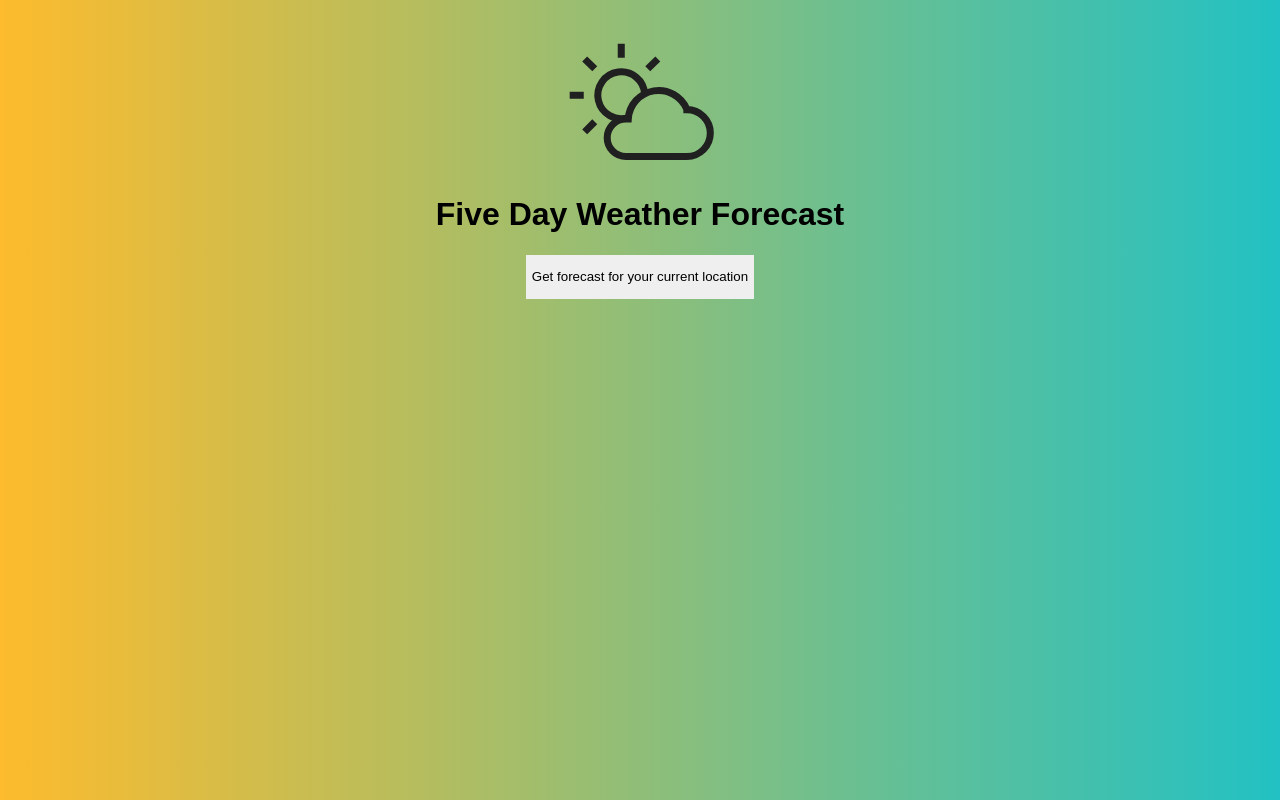
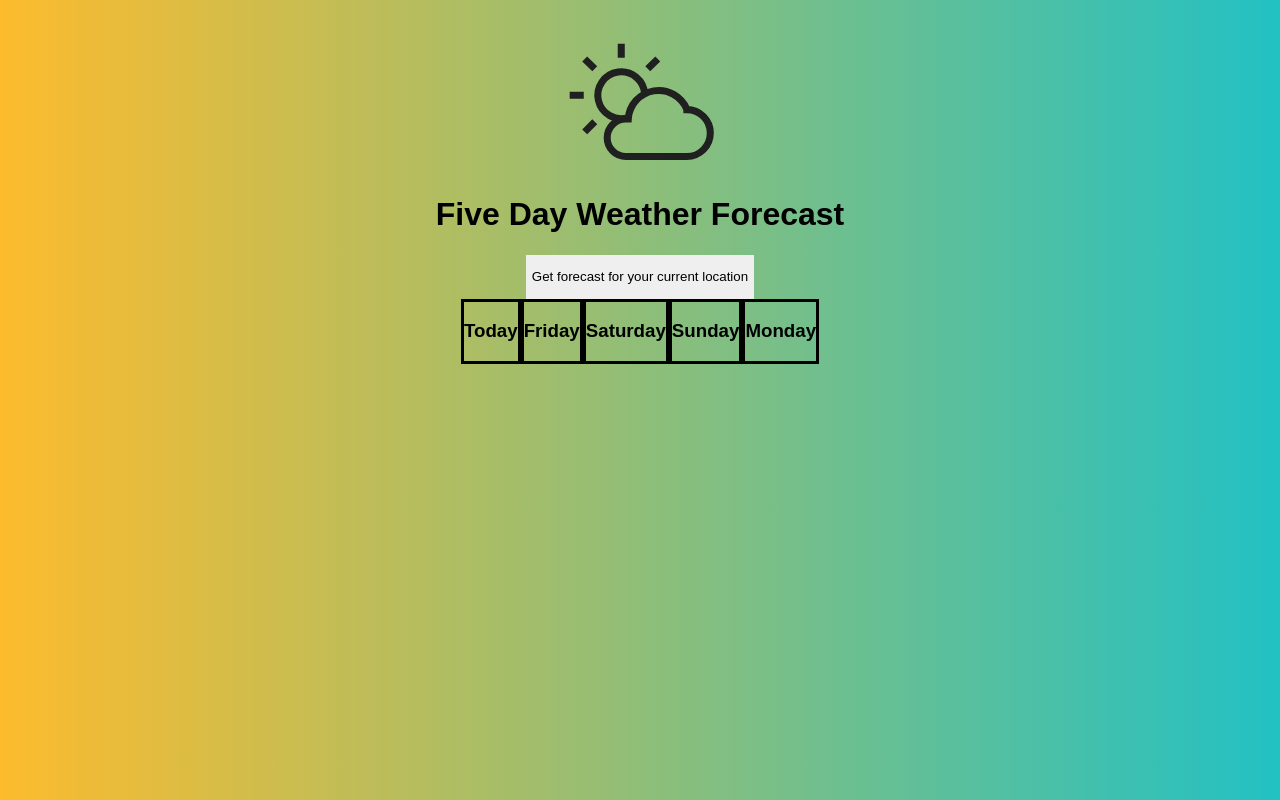
Before and after one commit to dombrant/weather-app, a React (Vite) app: page / in a window 1280 px wide. Built offline with nearby package versions, Linux system fonts and the light colour scheme.

Commit message:
created FiveDayForecast component

```diff
--- a/src/components/App.js
+++ b/src/components/App.js
@@ -1,8 +1,7 @@
 import React, { useState, useEffect } from "react";
 import Header from "./Header";
 import LocationButton from "./LocationButton";
-import ForecastItem from "./ForecastItem";
-import days from "../utilities/getDays";
+import FiveDayForecast from "./FiveDayForecast";
 
 const App = () => {
   const [location, setLocation] = useState([]);
@@ -36,6 +35,7 @@ const App = () => {
     <div>
       <Header />
       <LocationButton getLocation={getLocation} />
+      <FiveDayForecast />
     </div>
   );
 };
--- /dev/null
+++ b/src/components/FiveDayForecast.js
@@ -0,0 +1,16 @@
+import ForecastItem from "./ForecastItem";
+import days from "../utilities/getDays";
+
+import React from "react";
+
+const FiveDayForecast = () => {
+  return (
+    <div className="five-day-forecast">
+      {days.map((day, index) => {
+        return <ForecastItem key={index} day={day} />;
+      })}
+    </div>
+  );
+};
+
+export default FiveDayForecast;
--- a/src/components/ForecastItem.js
+++ b/src/components/ForecastItem.js
@@ -2,7 +2,7 @@ import React from "react";
 
 const ForecastItem = ({ day }) => {
   return (
-    <div>
+    <div className="forecast-item">
       <h3> {day} </h3>
     </div>
   );
--- a/src/style.css
+++ b/src/style.css
@@ -3,7 +3,7 @@
   flex-direction: column;
   align-items: center;
   width: 100vw;
-  height: 100vh;
+  min-height: 100vh;
   /* fallback for older browsers */
   background: #22c1c3;
   background: linear-gradient(to right, #fdbb2d, #22c1c3);
@@ -43,3 +43,13 @@ button {
   min-height: 25vh;
   border: solid black;
 }
+
+.five-day-forecast {
+  display: flex;
+  flex-direction: row;
+  justify-content: center;
+}
+
+.forecast-item {
+  border: solid black;
+}
```
